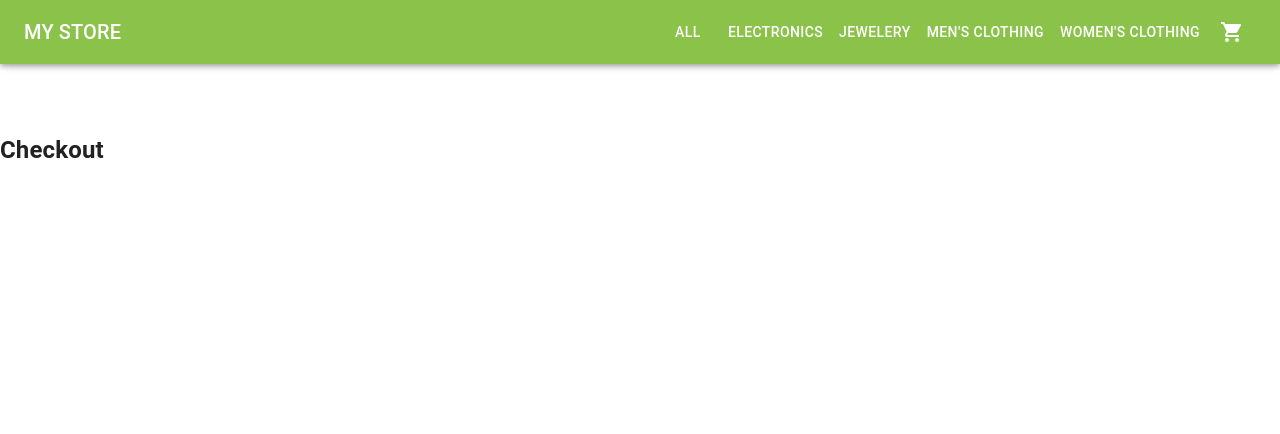
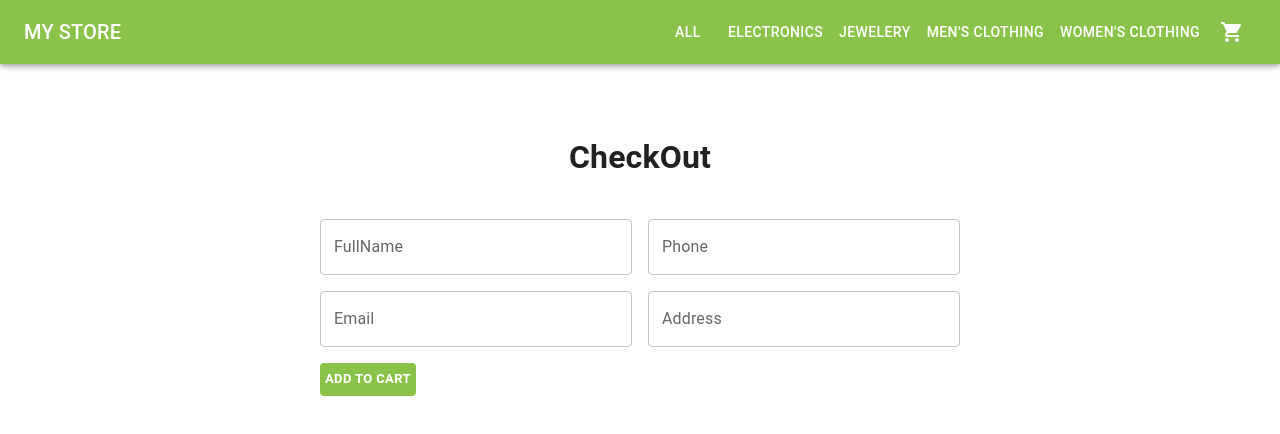
Before and after one commit to MuhammadAsif46/My-Store--Ecommerce-Website-with-Material-ui, a React (Create React App) app: page /checkout in a window 1280 px wide. Shown: the top 434 px of the page. Built offline with nearby package versions, Linux system fonts and the light colour scheme.

Commit message:
updated checkout page

```diff
--- a/src/containers/CheckOut.js
+++ b/src/containers/CheckOut.js
@@ -1,12 +1,42 @@
 import BarsApp from "../components/bars/BarsApp";
+import TextField from "@mui/material/TextField";
+import Box from '@mui/material/Box';
+import Grid from '@mui/material/Grid';
+import Button from '@mui/material/Button';
 
-function CheckOut (){
-    return(
-        <div>
-            <BarsApp />
-            <h2>Checkout</h2>
-        </div>
-    )
+
+
+function CheckOut() {
+  return (
+    <div>
+      <BarsApp />
+      <Box sx={{ flexGrow: 1 , width: "50%", margin: "0 auto", }}>
+      <Grid container spacing={2}>
+        <Grid item xs={12}>
+          <h1 style={{textAlign:"center"}}>CheckOut</h1>
+        </Grid>
+        <Grid item xs={6}>
+          <TextField style={{width:"100%"}} id="outlined-basic" label="FullName" variant="outlined" />
+        </Grid>
+        <Grid item xs={6}>
+          <TextField style={{width:"100%"}} id="outlined-basic" label="Phone" variant="outlined" />
+        </Grid>
+        <Grid item xs={6}>
+          <TextField style={{width:"100%"}} id="outlined-basic" label="Email" variant="outlined" />
+        </Grid>
+        <Grid item xs={6}>
+          <TextField style={{width:"100%"}} id="outlined-basic" label="Address" variant="outlined" />
+        </Grid>
+        <Grid item xs={12}>
+        <Button className='cart-btn' size="small">ADD TO CART</Button>
+        </Grid>
+
+      </Grid>
+    </Box>
+
+
+    </div>
+  );
 }
 
 export default CheckOut;
```
